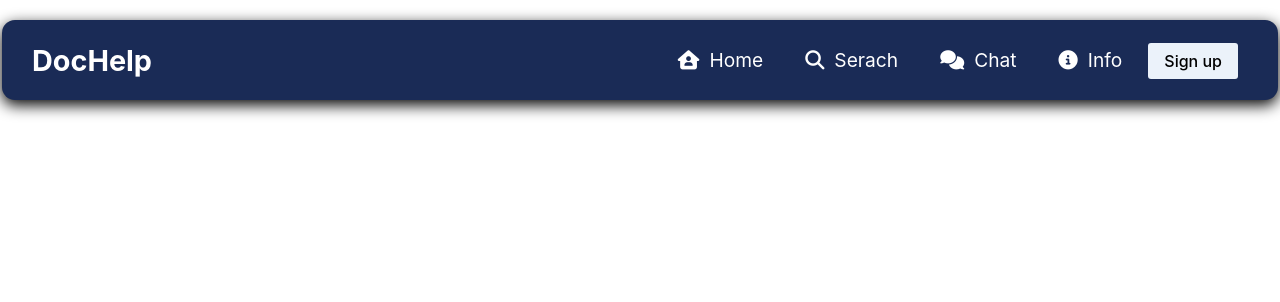
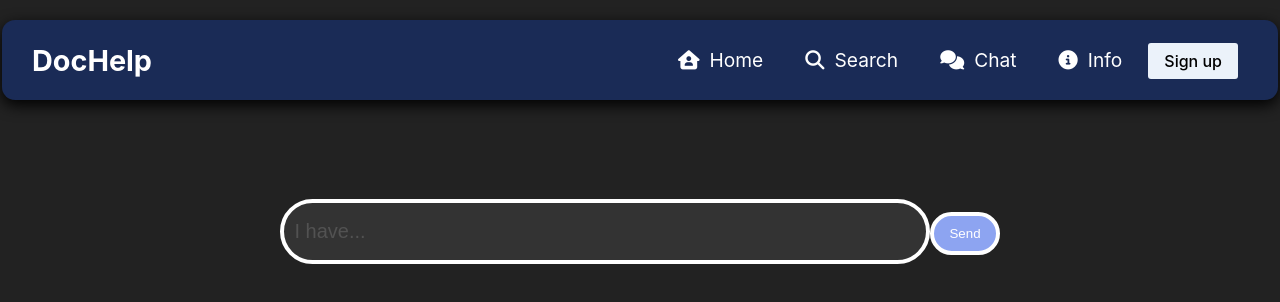
Before and after one commit to BorimirGanchev/TuesFest, a React (Create React App) app in the folder frontend/: page /IllSearch in a window 1280 px wide. Shown: the top 302 px of the page. Built offline with nearby package versions, Linux system fonts and the light colour scheme.

Commit message:
search page

```diff
--- a/frontend/src/App.js
+++ b/frontend/src/App.js
@@ -6,13 +6,15 @@ import {BrowserRouter as Router, Route, Link, Routes} from 'react-router-dom';
 import Login from "./Pages/Login";
 import Register from "./Pages/Register"
 import HomeChat from "./Pages/HomeChat"
+import IllSearch from "./Components/IllSearch";
 
 function App() {
   return (
     <>
-       <Navbar/>
+      <Navbar/>
       <Routes>
         <Route path="/" element={<Home />}/>
+        <Route path="/illsearch" element={<IllSearch />}/>
         <Route path="/login" element={<Login />}/>
         <Route path="/register" element={<Register />}/>
         <Route path="/chat" element={<HomeChat />}/>
--- /dev/null
+++ b/frontend/src/Components/IllSearch.js
@@ -0,0 +1,15 @@
+import React from "react";
+import "../Styles/IllSearch.css";
+
+const IllSearch = () =>{
+    return(
+        <div className="input">
+            <input type="text" placeholder="I have..." />
+            <div className="send">
+                <button>Send</button>
+            </div>
+        </div>
+    )
+}
+
+export default IllSearch
--- a/frontend/src/Components/Navbar.js
+++ b/frontend/src/Components/Navbar.js
@@ -28,7 +28,7 @@ class Navbar extends Component {
             <li>
                 <a className="nav-links">
                     <i className="fa-sharp fa-solid fa-magnifying-glass"></i>
-                    Serach
+                    <Link to="/illsearch" style={{textDecoration:"none", color:"white"}}>Search</Link>
                 </a>
             </li>
             <li>
--- /dev/null
+++ b/frontend/src/Styles/IllSearch.css
@@ -0,0 +1,39 @@
+.input {
+  height: 100vh;
+  background-color: #222;
+  padding: 10px;
+  display: flex;
+  align-items: baseline;
+  justify-content: center;
+}
+.input input {
+  width: 50%;
+  margin-top: 15%;
+  border: 4px solid white;
+  height: 55px;
+  border-radius: 50px;
+  background-color: #333333;
+  outline: none;
+  color: #ffffff;
+  font-size: 20px;
+  padding-left: 10px;
+}
+.input input::-moz-placeholder {
+  color: rgb(82, 82, 82);
+}
+.input input::placeholder {
+  color: rgb(82, 82, 82);
+}
+.input .send {
+  display: flex;
+  align-items: center;
+  gap: 10px;
+}
+.input .send button {
+  border: 4px solid white;
+  padding: 10px 15px;
+  border-radius: 25px;
+  color: white;
+  background-color: #8da4f1;
+  cursor: pointer;
+}/*# sourceMappingURL=IllSearch.css.map */
--- /dev/null
+++ b/frontend/src/Styles/IllSearch.scss
@@ -0,0 +1,40 @@
+.input {
+    height: 100vh;
+    background-color: #222;
+    padding: 10px;
+    display: flex;
+    align-items: baseline;
+    justify-content: center;
+
+    input {
+      width: 50%;
+      margin-top: 15%;
+      border: 4px solid white;
+      height: 55px;
+      border-radius: 50px;
+      background-color: #333333;
+      outline: none;
+      color: #ffffff;
+      font-size: 20px;
+      padding-left: 10px;
+
+      &::placeholder {
+        color: rgb(82, 82, 82);
+      }
+    }
+
+    .send {
+      display: flex;
+      align-items: center;
+      gap: 10px;
+
+      button {
+        border: 4px solid white;
+        padding: 10px 15px;
+        border-radius: 25px;
+        color: white;
+        background-color: #8da4f1;
+        cursor: pointer;
+      }
+    }
+  }
```
Also changed, not shown: 1 other file (tests, documents, lock files or other folders).
